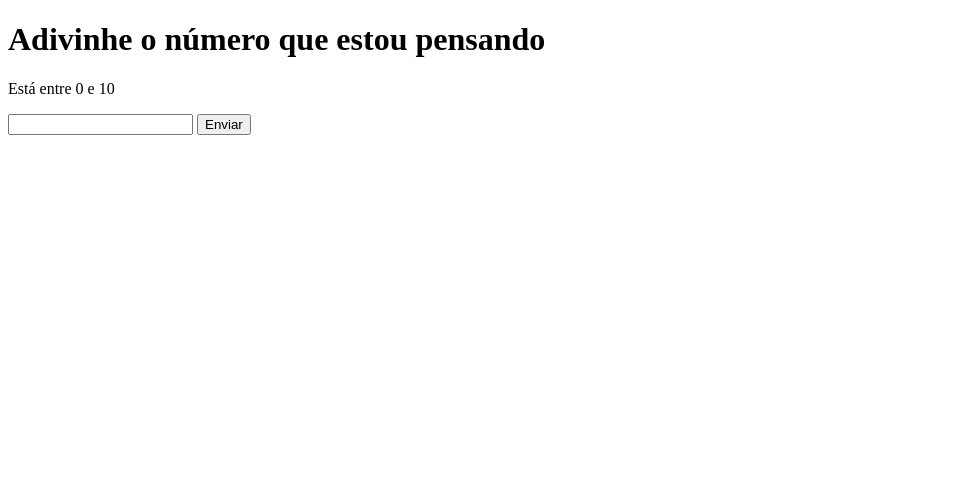
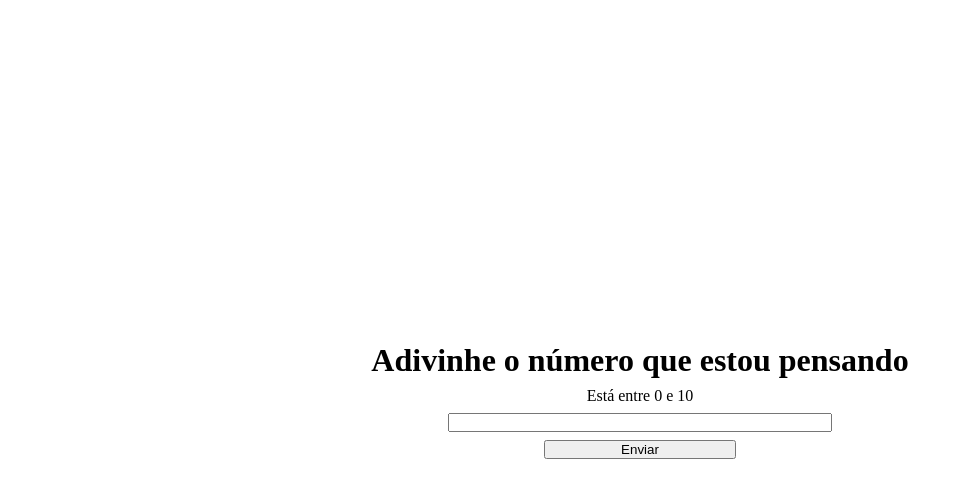
Before and after one commit to SantanaDanilo/jogo-adivinha, a plain HTML site: page index.html in a window 1280 px wide. Shown: the whole page, without its empty margins (0-963 px from the left). Drawn offline with Linux system fonts and the light colour scheme.

Commit message:
Update index.html

```diff
--- a/index.html
+++ b/index.html
@@ -4,7 +4,7 @@
   <meta charset="UTF-8">
   <meta http-equiv="X-UA-Compatible" content="IE=edge">
   <meta name="viewport" content="width=device-width, initial-scale=1.0">
-  <link href="./assets/css/style.css">
+  <link rel="stylesheet" href="./assets/css/style.css">
   <title>Jogo de Adivinha</title>
 </head>
 <body>
@@ -12,6 +12,6 @@
   <p class="texto">Está entre 0 e 10</p>
   <input type="text" class="input">
   <button type="button" class="botao">Enviar</button>
-<script src="./assets/js/main.js">
+  <script src="./assets/js/main.js">
 </body>
 </html>
```
